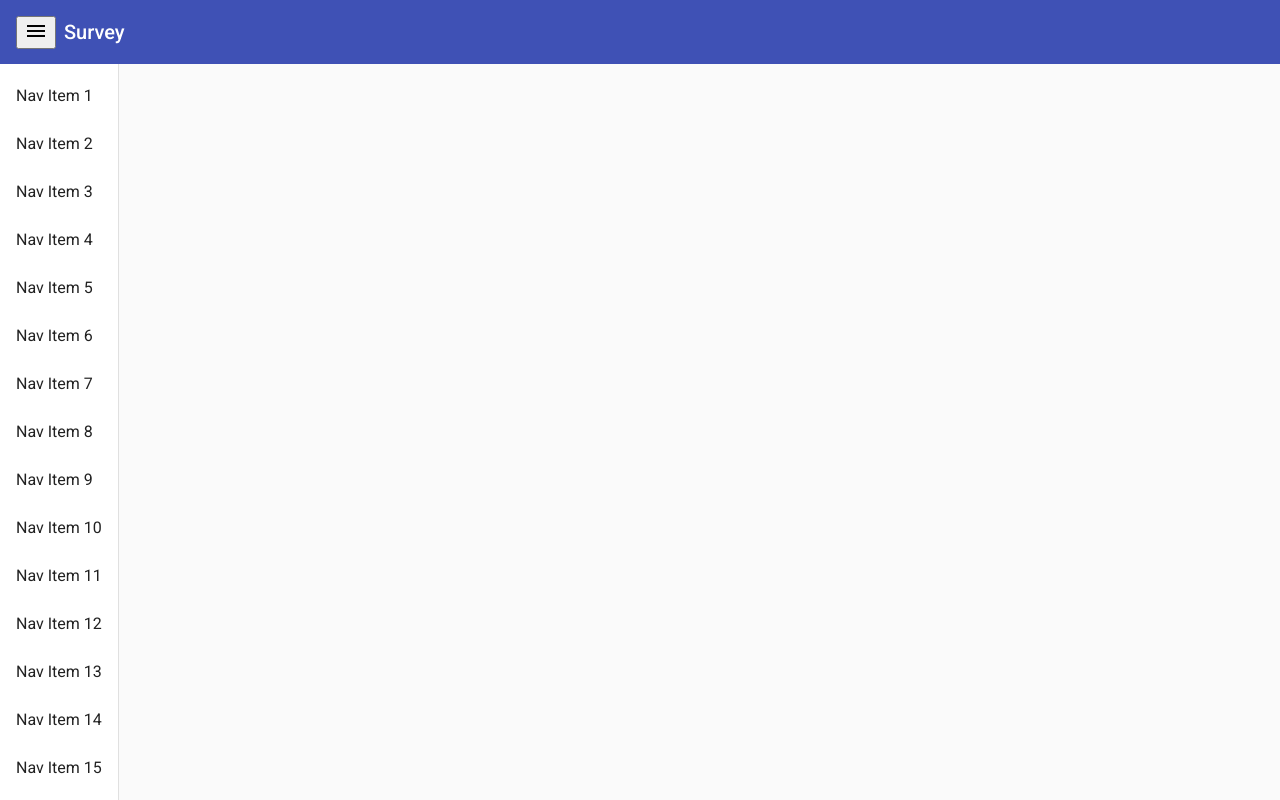
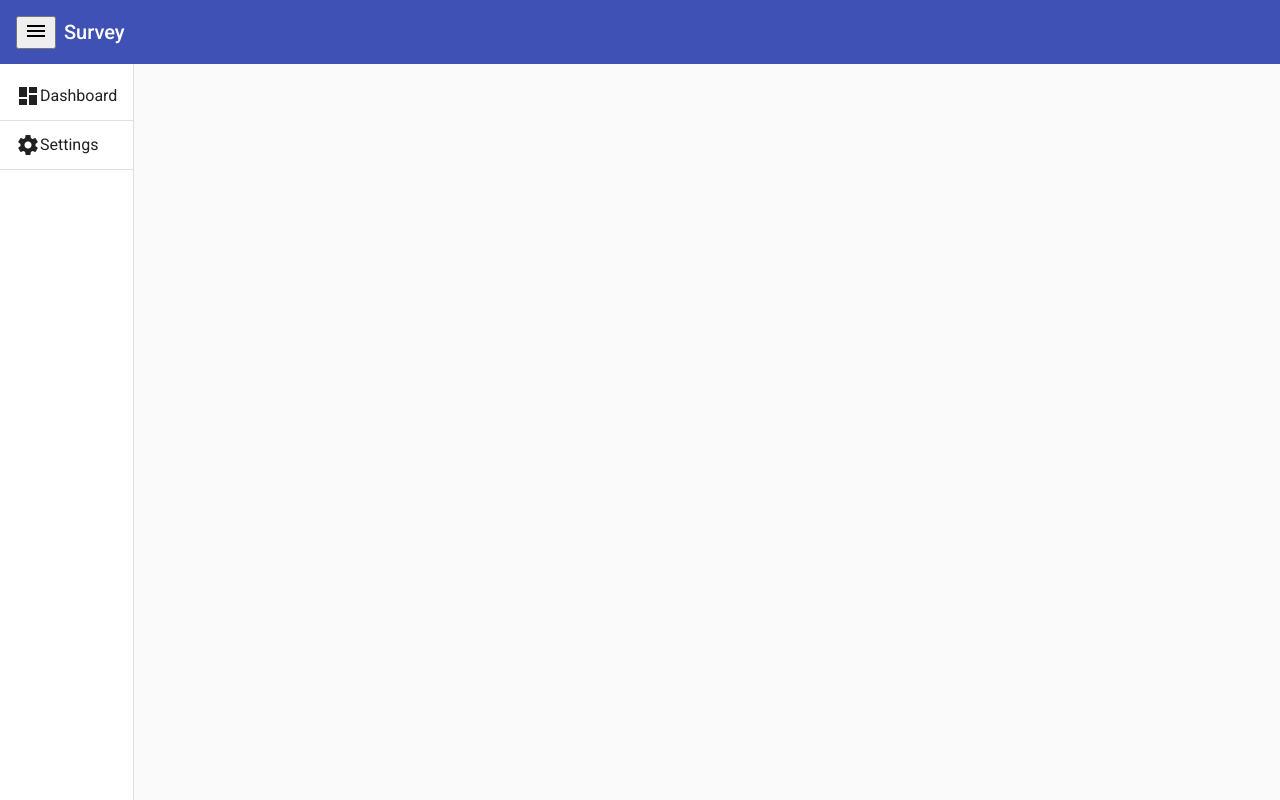
Before and after one commit to TomekMackiewicz/online-exams, an Angular app in the folder client/: page / in a window 1280 px wide. Both pictures are taken after a click on the button "menu". Built offline with nearby package versions, Linux system fonts and the light colour scheme.

Commit message:
Navigation

```diff
--- a/client/src/app/app.component.html
+++ b/client/src/app/app.component.html
@@ -8,7 +8,7 @@
     <mat-sidenav-container class="sidenav-container" [style.marginTop.px]="mobileQuery.matches ? 56 : 0">
         <mat-sidenav #snav [mode]="mobileQuery.matches ? 'over' : 'side'" [fixedInViewport]="mobileQuery.matches" fixedTopGap="56">
             <mat-nav-list>
-                <a mat-list-item routerLink="." *ngFor="let nav of fillerNav">{{nav}}</a>
+                <app-navigation *ngFor="let item of navItems" [item]="item"></app-navigation>
             </mat-nav-list>
         </mat-sidenav>
         <mat-sidenav-content>
--- a/client/src/app/app.component.ts
+++ b/client/src/app/app.component.ts
@@ -1,5 +1,7 @@
 import { Component, OnDestroy, ChangeDetectorRef } from '@angular/core';
 import { MediaMatcher } from '@angular/cdk/layout';
+import { NavItem } from './menu-list-item/model/nav-item';
+import { NAV_ITEMS } from './menu-list-item/const/nav-items';
 
 @Component({
   selector: 'app-root',
@@ -8,9 +10,8 @@ import { MediaMatcher } from '@angular/cdk/layout';
 })
 export class AppComponent implements OnDestroy {
   title = 'client';
-
+  navItems: NavItem[] = NAV_ITEMS;
   mobileQuery: MediaQueryList;
-  fillerNav = Array.from({length: 50}, (_, i) => `Nav Item ${i + 1}`);
   content = "Lorem ipsum dolor sit amet.";
   private _mobileQueryListener: () => void;
 
--- /dev/null
+++ b/client/src/app/menu-list-item/const/nav-items.ts
@@ -0,0 +1,12 @@
+export const NAV_ITEMS = [
+    {
+        displayName: 'dashboard',
+        iconName: 'dashboard',
+        route: 'dashboard'
+    },
+    {
+        displayName: 'settings',
+        iconName: 'settings',
+        route: 'admin/settings'
+    }
+];
--- /dev/null
+++ b/client/src/app/menu-list-item/model/nav-item.ts
@@ -0,0 +1,7 @@
+export interface NavItem {
+    displayName: string;
+    disabled?: boolean;
+    iconName: string;
+    route?: string;
+    children?: NavItem[];
+}
--- /dev/null
+++ b/client/src/app/menu-list-item/nav.service.ts
@@ -0,0 +1,25 @@
+import { EventEmitter, Injectable } from '@angular/core';
+import { Event, NavigationEnd, Router } from '@angular/router';
+import { BehaviorSubject } from 'rxjs';
+
+@Injectable()
+export class NavService {
+    public sidenav: any;
+    public currentUrl = new BehaviorSubject<string>(undefined);
+
+    constructor(private router: Router) {
+        this.router.events.subscribe((event: Event) => {
+            if (event instanceof NavigationEnd) {
+                this.currentUrl.next(event.urlAfterRedirects);
+            }
+        });
+    }
+
+    public closeNav() {
+        //this.sidenav.close();
+    }
+
+    public openNav() {
+        //this.sidenav.open();
+    }
+}
--- /dev/null
+++ b/client/src/app/menu-list-item/navigation.component.html
@@ -0,0 +1,16 @@
+<a mat-list-item [ngStyle]="{'padding-left': (depth * 12) + 'px'}" (click)="onItemSelected(item)"
+   [ngClass]="{'active': item.route ? router.isActive(item.route, true): false, 'expanded': expanded}" class="sidenav-list-item">
+    <mat-icon class="route-icon">{{ item.iconName }}</mat-icon>
+    {{ item.displayName | capitalizeFirst  }}
+    <span class="nav-chevron" fxFlex *ngIf="item.children && item.children.length">
+        <span fxFlex></span>
+        <mat-icon [@indicatorRotate]="expanded ? 'expanded': 'collapsed'">
+            expand_more
+        </mat-icon>
+    </span>
+</a>
+<div *ngIf="expanded">
+    <app-navigation class="submenu-item" *ngFor="let child of item.children" [item]="child" [depth]="depth+1">
+    </app-navigation>
+</div>
+<mat-divider *ngIf="depth === 0"></mat-divider>
--- /dev/null
+++ b/client/src/app/menu-list-item/navigation.component.ts
@@ -0,0 +1,49 @@
+import { Component, HostBinding, Input, OnInit } from '@angular/core';
+import { NavItem } from './model/nav-item';
+import { Router } from '@angular/router';
+import { NavService } from './nav.service';
+import { animate, state, style, transition, trigger } from '@angular/animations';
+
+@Component({
+  selector: 'app-navigation',
+  templateUrl: './navigation.component.html',
+  animations: [
+    trigger('indicatorRotate', [
+      state('collapsed', style({transform: 'rotate(0deg)'})),
+      state('expanded', style({transform: 'rotate(180deg)'})),
+      transition('expanded <=> collapsed',
+        animate('225ms cubic-bezier(0.4,0.0,0.2,1)')
+      ),
+    ])
+  ]
+})
+export class NavigationComponent implements OnInit {
+    expanded: boolean;
+    @HostBinding('attr.aria-expanded') ariaExpanded = this.expanded;
+    @Input() item: NavItem;
+    @Input() depth: number;
+
+    constructor(public navService: NavService, public router: Router) {
+        if (this.depth === undefined) {
+            this.depth = 0;
+        }
+    }
+
+    ngOnInit() {
+        this.navService.currentUrl.subscribe((url: string) => {
+            if (this.item.route && url) {
+                this.expanded = url.indexOf(`/${this.item.route}`) === 0;
+                this.ariaExpanded = this.expanded;
+            }
+        });
+    }
+
+    onItemSelected(item: NavItem) {
+        if (!item.children || !item.children.length) {
+            this.router.navigate([item.route]);
+        }
+        if (item.children && item.children.length) {
+            this.expanded = !this.expanded;
+        }
+    }
+}
--- /dev/null
+++ b/client/src/app/pipes/capitalize-first.pipe.ts
@@ -0,0 +1,11 @@
+import { Pipe, PipeTransform } from '@angular/core';
+
+@Pipe({
+    name: 'capitalizeFirst'
+})
+export class CapitalizeFirstPipe implements PipeTransform {
+    transform(value: string, args: any[]): string {
+        if (value === null) return 'Not assigned';
+        return value.charAt(0).toUpperCase() + value.slice(1);
+    }
+}
```
Also changed, not shown: client/src/app/app.module.ts (+15 -4 lines), client/src/app/pipes/application-pipes.module.ts (added, +13 -0 lines), 1 other file (tests, documents, lock files or other folders).
